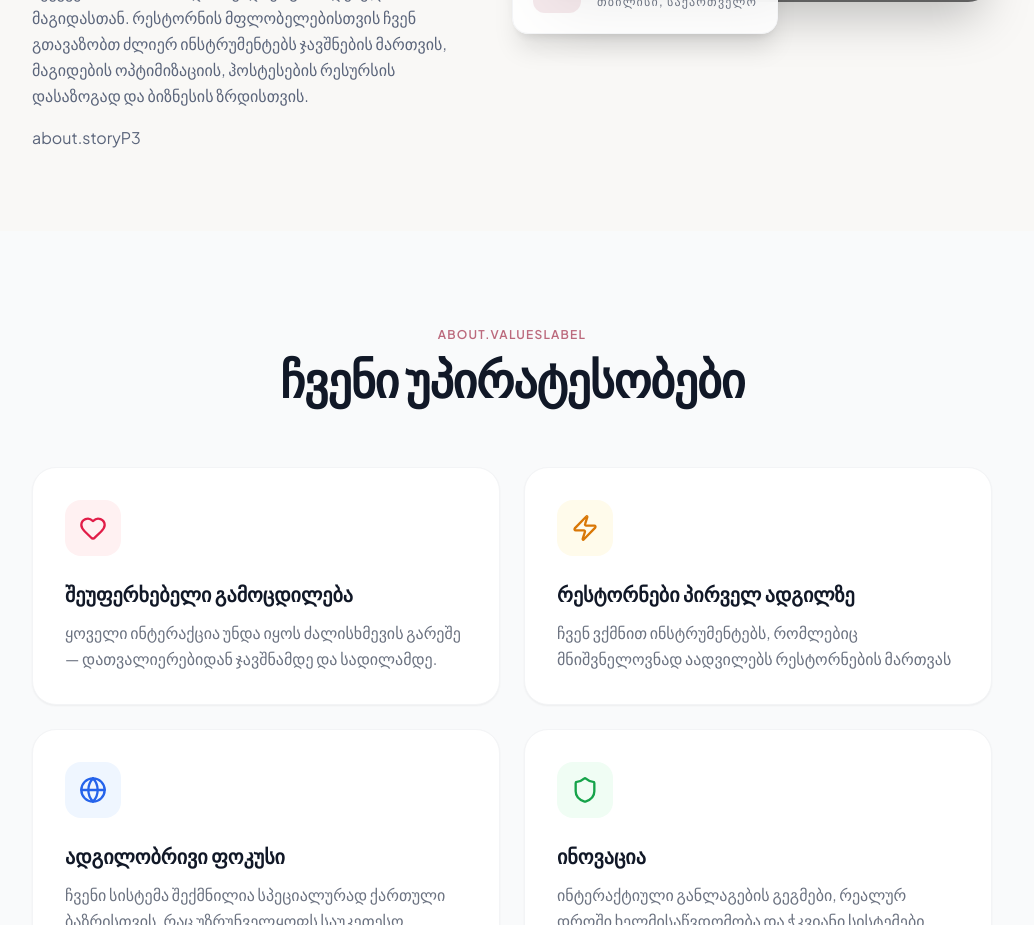
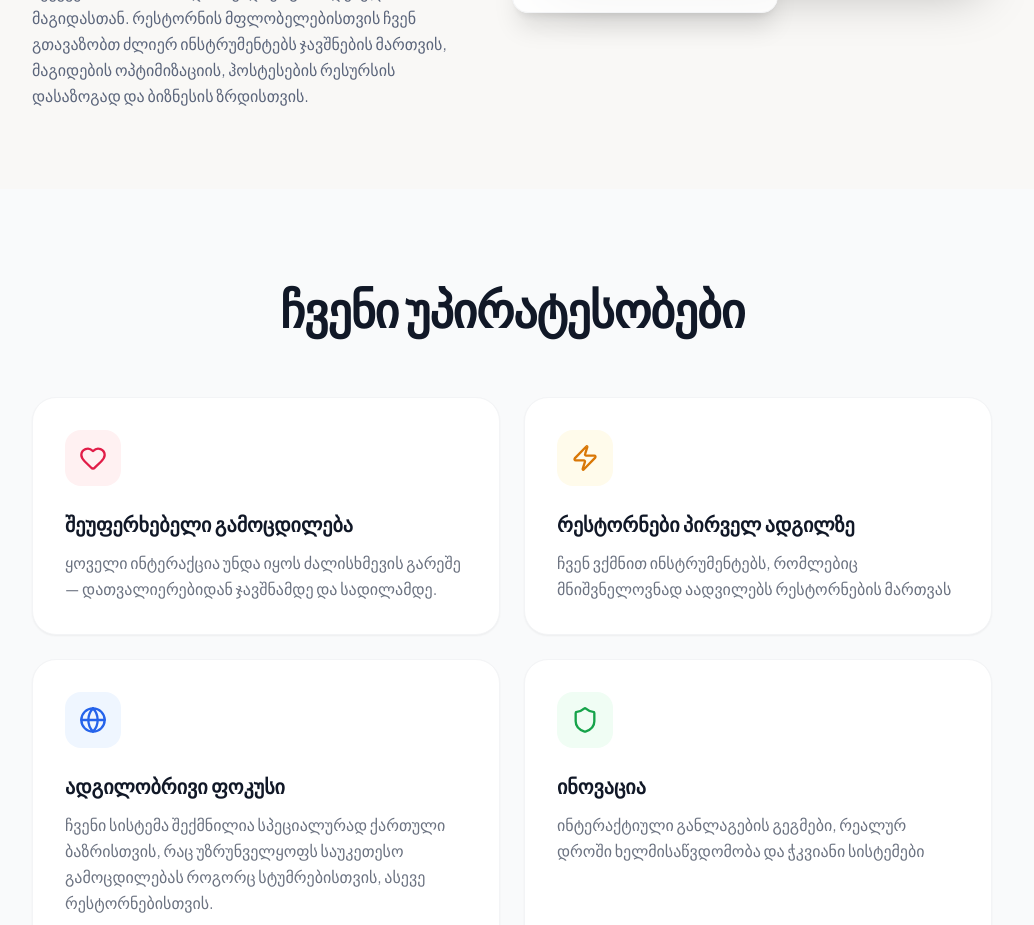
Before and after one commit to BeqaKs/Tablo, a Next.js app: page /about in a window 1280 px wide. Shown: the part 1280-2205 px from the top of the page, without its empty margins (128-1162 px from the left). Built offline with nearby package versions, Linux system fonts and the light colour scheme; no server answers; grey boxes are pictures that could not be loaded.

Commit message:
Translations

```diff
--- a/app/(main)/about/page.tsx
+++ b/app/(main)/about/page.tsx
@@ -80,7 +80,6 @@ export default function AboutPage() {
                             <div className="space-y-4 text-muted-foreground leading-relaxed">
                                 <p>{t('about.storyP1')}</p>
                                 <p>{t('about.storyP2')}</p>
-                                <p>{t('about.storyP3')}</p>
                             </div>
                         </div>
                         <div className="relative">
@@ -112,7 +111,6 @@ export default function AboutPage() {
             <section className="py-24 bg-gray-50">
                 <div className="max-w-5xl mx-auto px-8">
                     <div className="text-center mb-16">
-                        <p className="text-xs font-semibold uppercase tracking-widest text-primary/70 mb-3">{t('about.valuesLabel')}</p>
                         <h2 className="text-4xl md:text-5xl font-bold tracking-tight text-gray-900">{t('about.valuesTitle')}</h2>
                     </div>
                     <div className="grid md:grid-cols-2 gap-6">
--- a/messages/en.json
+++ b/messages/en.json
@@ -428,8 +428,6 @@
         "storyTitle": "From a simple idea to Georgia's dining platform",
         "storyP1": "Tablo was born from a familiar frustration: trying to book a table at a popular Tbilisi restaurant. Phone calls went unanswered, social media DMs got lost, and walk-ins were always a gamble.",
         "storyP2": "We built Tablo to solve this — a seamless platform where diners can discover, select their exact table, and get instant confirmation. For restaurant owners, we provide powerful tools to manage reservations, optimize seating, and grow their business.",
-        "storyP3": "Today, Tablo is the leading restaurant reservation platform in Georgia, trusted by dozens of premium restaurants and thousands of happy diners.",
-        "valuesLabel": "Our Values",
         "valuesTitle": "What drives everything we do",
         "value1Title": "Seamless Experience",
         "value1Desc": "Every interaction should feel effortless — from browsing to booking to dining.",
```
Also changed, not shown: 2 other files (tests, documents, lock files or other folders).
